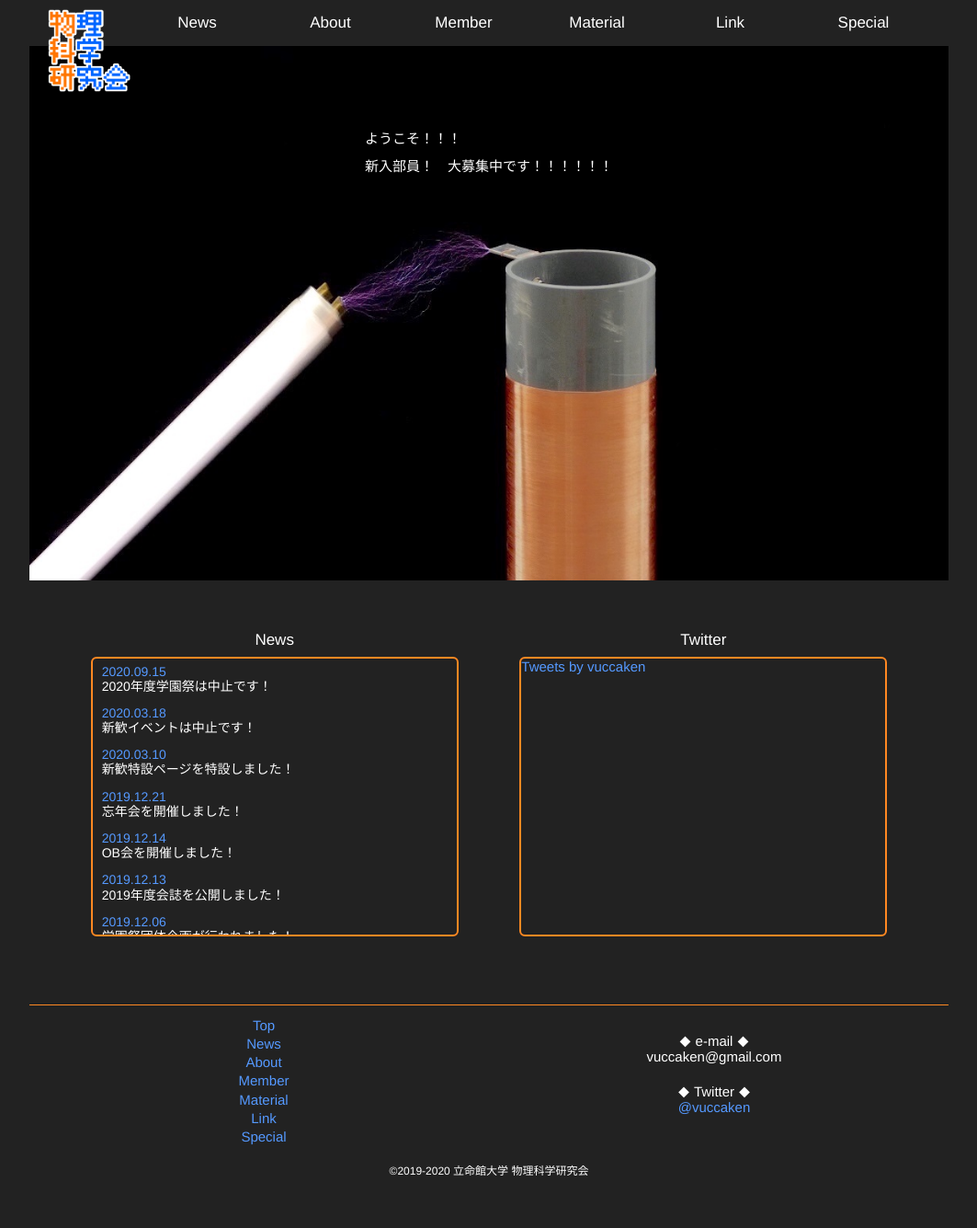
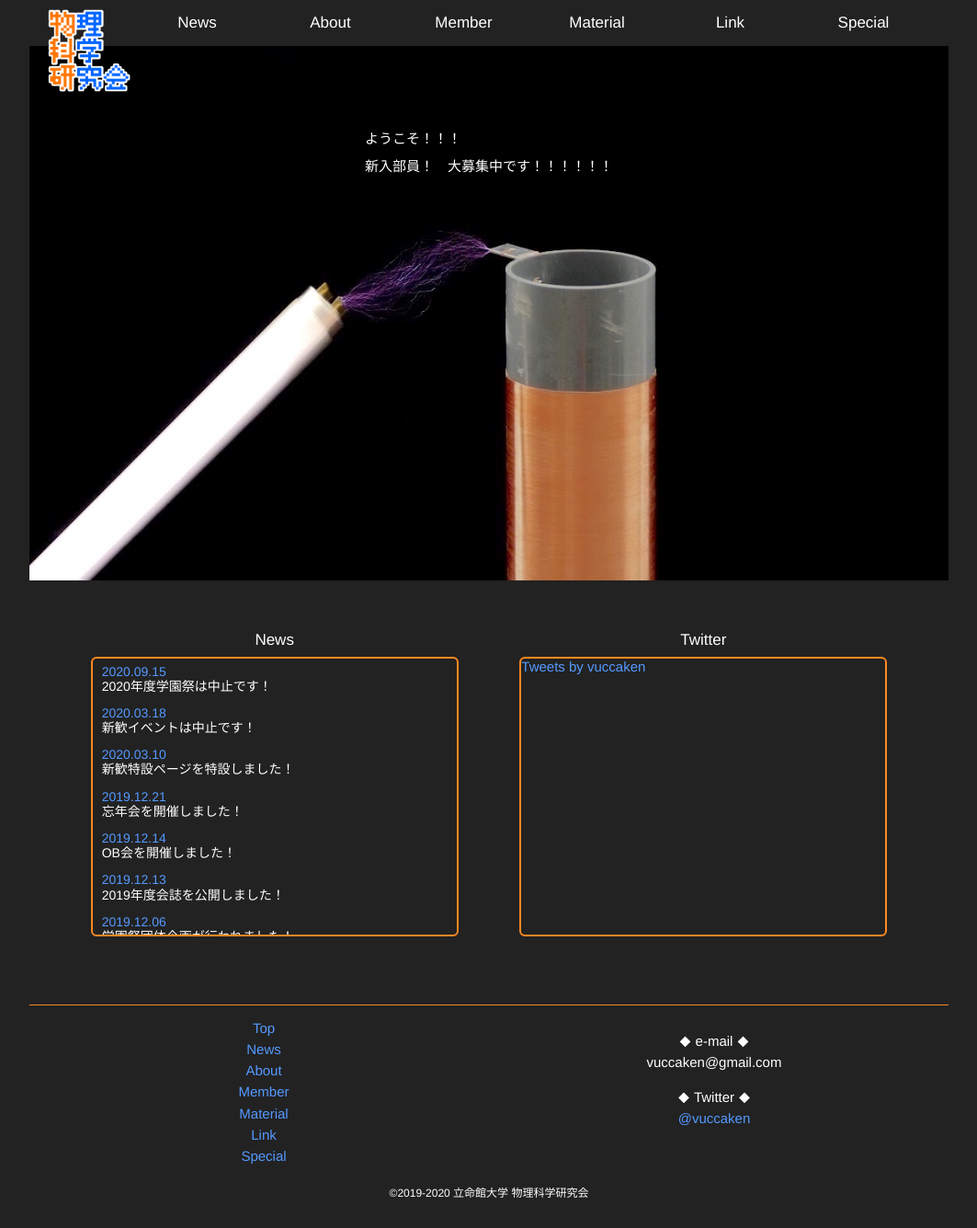
Before and after one commit to vuccaken/vuccaken.github.io, a Jekyll site: the page built from index.md, in a window 1280 px wide. Shown: the whole page at 92% size, without its empty margins (108-1171 px from the left). Built offline with Jekyll 4.4.1, drawn with Linux system fonts in a browser that asks for light colours; comment, search, counter and statistics services are not loaded; before the commit the page ends 1311 px from its top, so only the background shows below that.

Commit message:
item margin in footer
marginの微調整。ついでにクラス名変えたりもした。

```diff
--- a/_includes/general/footer.html
+++ b/_includes/general/footer.html
@@ -11,8 +11,14 @@
       {% endfor %}
     </div>
     <div class="block">
-      <div class="item-r"><div class="address">e-mail</div>{{ site.email }}</div>
-      <div class="item-r"><div class="address">Twitter</div><a href="https://twitter.com/{{ site.twitter_username }}" target="_blank">@{{ site.twitter_username }}</a></div>
+      <div class="sub-block">
+        <div class="item"><div class="address">e-mail</div></div>
+        <div class="item">{{ site.email }}</div>
+      </div>
+      <div class="sub-block">
+        <div class="item"><div class="address">Twitter</div></div>
+        <div class="item"><a href="https://twitter.com/{{ site.twitter_username }}" target="_blank">@{{ site.twitter_username }}</a></div>
+      </div>
       <!-- <div class="item">GitHub:</div>
       <div class="item">YouTube:</div> -->
     </div>
--- a/_sass/main.scss
+++ b/_sass/main.scss
@@ -88,9 +88,9 @@ footer {
       // border: solid 1px yellow;
       text-align: center;
       .item {
-        margin: 3px 0;
+        margin: 6px 0;
       }
-      .item-r {
+      .sub-block {
         // border: solid 1px yellow;
         margin: 20px 0;
         // margin-bottom: 20px;
```
